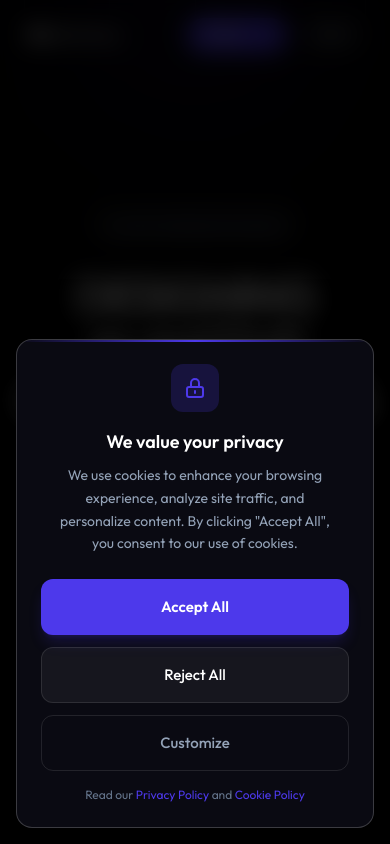
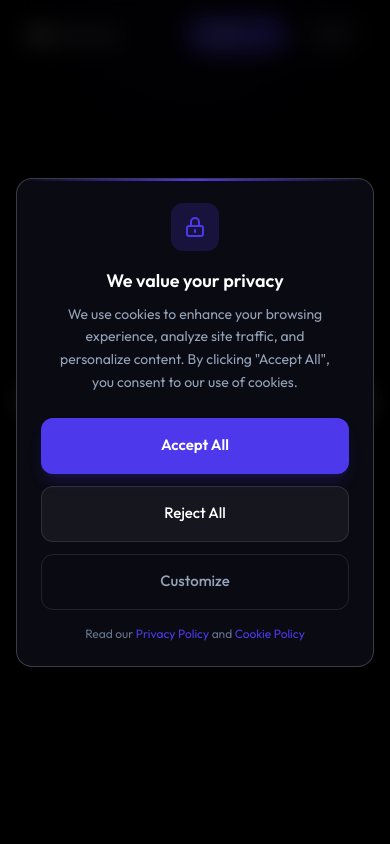
Before and after one commit to mattarna/morfeus-website, a Next.js app: page /en in a window 390 px wide. Shown: the top 844 px of the page. Built offline with nearby package versions, Linux system fonts and the light colour scheme; some icons are missing.

Commit message:
fix: improve mobile reliability of privacy policy popup

```diff
--- a/src/components/CookieConsent.tsx
+++ b/src/components/CookieConsent.tsx
@@ -96,7 +96,11 @@ export function CookieConsent() {
 
   const saveConsent = (prefs: CookiePreferences) => {
     const toSave = { ...prefs, timestamp: Date.now() };
-    localStorage.setItem(COOKIE_CONSENT_KEY, JSON.stringify(toSave));
+    try {
+      localStorage.setItem(COOKIE_CONSENT_KEY, JSON.stringify(toSave));
+    } catch (e) {
+      console.warn("[Cookie Consent] Could not save preferences to localStorage:", e);
+    }
     setIsVisible(false);
 
     // Update DataLayer and Consent Mode
@@ -135,15 +139,15 @@ export function CookieConsent() {
   if (!isVisible) return null;
 
   return (
-    <div className="fixed inset-0 z-[1000] flex items-end justify-center p-4 sm:p-6 pointer-events-none">
+    <div className="fixed inset-0 z-[1000] flex items-center sm:items-end justify-center p-4 sm:p-6 pointer-events-none">
       {/* Backdrop */}
       <div
-        className="absolute inset-0 bg-black/80 backdrop-blur-md pointer-events-auto"
+        className="absolute inset-0 bg-black/80 backdrop-blur-md pointer-events-auto z-0"
         onClick={() => {}} // Prevent closing by clicking backdrop (GDPR requires explicit choice)
       />
 
       {/* Banner */}
-      <div className="relative w-full max-w-2xl bg-[#0a0a12] border border-white/20 rounded-2xl shadow-[0_0_50px_rgba(0,0,0,0.5)] pointer-events-auto overflow-hidden animate-fadeIn">
+      <div className="relative w-full max-w-2xl bg-[#0a0a12] border border-white/20 rounded-2xl shadow-[0_0_50px_rgba(0,0,0,0.5)] pointer-events-auto overflow-hidden animate-fadeIn z-10">
         {/* Gradient accent */}
         <div className="absolute top-0 left-0 right-0 h-[2px] bg-gradient-to-r from-transparent via-[#4D39EB] to-transparent" />
 
@@ -224,7 +228,7 @@ export function CookieConsent() {
               <div className="flex flex-col sm:flex-row gap-3">
                 <button
                   onClick={handleSavePreferences}
-                  className="w-full sm:flex-1 h-14 bg-[#4D39EB] text-white text-[15px] font-semibold rounded-xl hover:bg-[#5d4af7] transition-all active:scale-[0.98]"
+                  className="w-full sm:flex-1 h-14 bg-[#4D39EB] text-white text-[15px] font-semibold rounded-xl hover:bg-[#5d4af7] transition-all"
                 >
                   Save Preferences
                 </button>
@@ -239,7 +243,7 @@ export function CookieConsent() {
               <>
                 <button
                   onClick={handleAcceptAll}
-                  className="w-full h-14 bg-[#4D39EB] text-white text-[15px] font-semibold rounded-xl hover:bg-[#5d4af7] transition-all active:scale-[0.98] shadow-lg shadow-[#4D39EB]/20"
+                  className="w-full h-14 bg-[#4D39EB] text-white text-[15px] font-semibold rounded-xl hover:bg-[#5d4af7] transition-all shadow-lg shadow-[#4D39EB]/20"
                 >
                   Accept All
                 </button>
```
